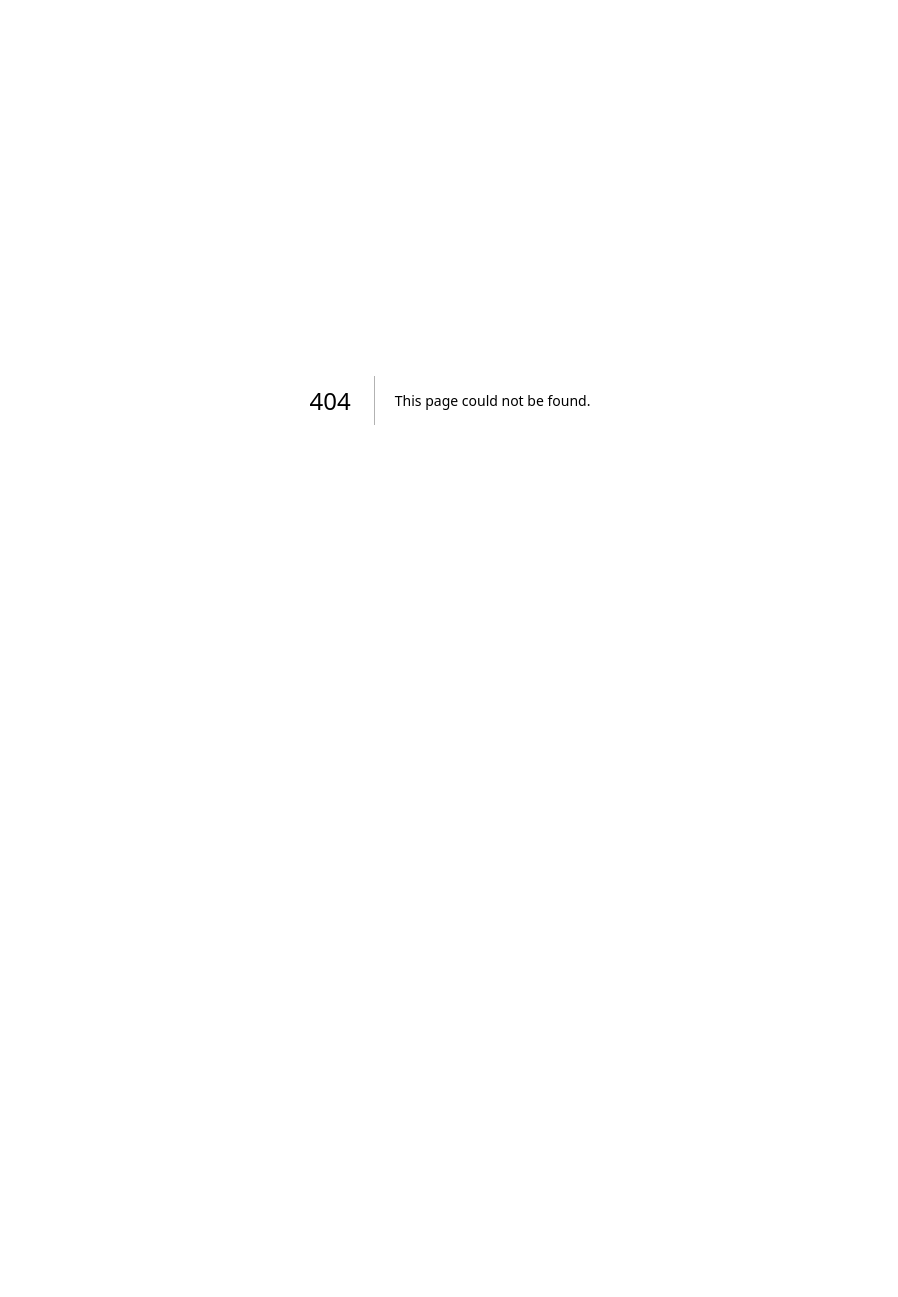
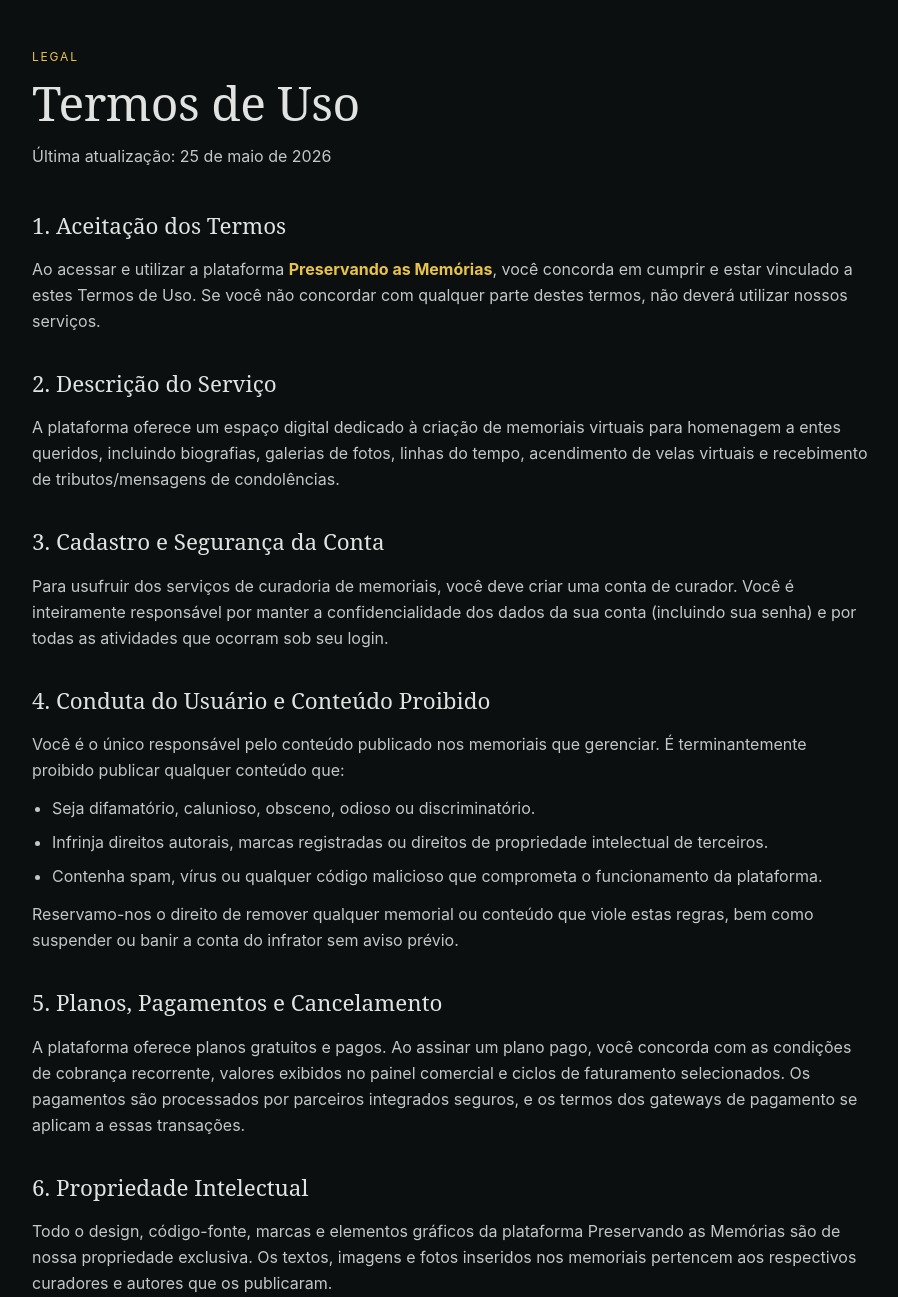
Before and after one commit to MaikeSouzaL/preservando-as-memorias, a Next.js app: page /termos-uso in a window 1280 px wide. Before the commit this address had no page. Shown: the top 1297 px of the page, without its empty margins (190-1088 px from the left). Before the commit the page ends 800 px from the top, so only its background shows below. Built offline with nearby package versions, Linux system fonts and the light colour scheme.

Commit message:
feat: add termos-uso page to resolve 404 error

```diff
--- /dev/null
+++ b/src/app/(public)/termos-uso/page.tsx
@@ -0,0 +1,86 @@
+export const dynamic = "force-dynamic";
+
+export default function TermosUsoPage() {
+  return (
+    <main className="mx-auto flex w-full max-w-[900px] flex-1 flex-col px-gutter py-12">
+      <header className="mb-10">
+        <p className="mb-2 font-label-caps text-[0.75rem] uppercase tracking-[0.15em] text-tertiary">
+          Legal
+        </p>
+        <h1 className="font-h2 text-[clamp(2rem,5vw,3rem)] font-light leading-[1.2] tracking-[-0.01em] text-on-surface">
+          Termos de Uso
+        </h1>
+        <p className="mt-3 max-w-3xl text-on-surface-variant">
+          Última atualização: 25 de maio de 2026
+        </p>
+      </header>
+
+      <div className="prose-custom grid gap-8 text-on-surface-variant leading-relaxed">
+        <section>
+          <h2 className="mb-3 font-h3 text-[1.4rem] text-on-surface">1. Aceitação dos Termos</h2>
+          <p>
+            Ao acessar e utilizar a plataforma <strong className="text-tertiary">Preservando as Memórias</strong>, você concorda em cumprir e estar vinculado a estes Termos de Uso. Se você não concordar com qualquer parte destes termos, não deverá utilizar nossos serviços.
+          </p>
+        </section>
+
+        <section>
+          <h2 className="mb-3 font-h3 text-[1.4rem] text-on-surface">2. Descrição do Serviço</h2>
+          <p>
+            A plataforma oferece um espaço digital dedicado à criação de memoriais virtuais para homenagem a entes queridos, incluindo biografias, galerias de fotos, linhas do tempo, acendimento de velas virtuais e recebimento de tributos/mensagens de condolências.
+          </p>
+        </section>
+
+        <section>
+          <h2 className="mb-3 font-h3 text-[1.4rem] text-on-surface">3. Cadastro e Segurança da Conta</h2>
+          <p>
+            Para usufruir dos serviços de curadoria de memoriais, você deve criar uma conta de curador. Você é inteiramente responsável por manter a confidencialidade dos dados da sua conta (incluindo sua senha) e por todas as atividades que ocorram sob seu login.
+          </p>
+        </section>
+
+        <section>
+          <h2 className="mb-3 font-h3 text-[1.4rem] text-on-surface">4. Conduta do Usuário e Conteúdo Proibido</h2>
+          <p>
+            Você é o único responsável pelo conteúdo publicado nos memoriais que gerenciar. É terminantemente proibido publicar qualquer conteúdo que:
+          </p>
+          <ul className="mt-3 grid gap-2 pl-5">
+            <li className="list-disc">Seja difamatório, calunioso, obsceno, odioso ou discriminatório.</li>
+            <li className="list-disc">Infrinja direitos autorais, marcas registradas ou direitos de propriedade intelectual de terceiros.</li>
+            <li className="list-disc">Contenha spam, vírus ou qualquer código malicioso que comprometa o funcionamento da plataforma.</li>
+          </ul>
+          <p className="mt-3">
+            Reservamo-nos o direito de remover qualquer memorial ou conteúdo que viole estas regras, bem como suspender ou banir a conta do infrator sem aviso prévio.
+          </p>
+        </section>
+
+        <section>
+          <h2 className="mb-3 font-h3 text-[1.4rem] text-on-surface">5. Planos, Pagamentos e Cancelamento</h2>
+          <p>
+            A plataforma oferece planos gratuitos e pagos. Ao assinar um plano pago, você concorda com as condições de cobrança recorrente, valores exibidos no painel comercial e ciclos de faturamento selecionados.
+            Os pagamentos são processados por parceiros integrados seguros, e os termos dos gateways de pagamento se aplicam a essas transações.
+          </p>
+        </section>
+
+        <section>
+          <h2 className="mb-3 font-h3 text-[1.4rem] text-on-surface">6. Propriedade Intelectual</h2>
+          <p>
+            Todo o design, código-fonte, marcas e elementos gráficos da plataforma Preservando as Memórias são de nossa propriedade exclusiva. Os textos, imagens e fotos inseridos nos memoriais pertencem aos respectivos curadores e autores que os publicaram.
+          </p>
+        </section>
+
+        <section>
+          <h2 className="mb-3 font-h3 text-[1.4rem] text-on-surface">7. Limitação de Responsabilidade</h2>
+          <p>
+            A plataforma é fornecida "como está" e não garantimos que o serviço será ininterrupto ou livre de erros. Em nenhuma circunstância seremos responsáveis por danos indiretos, incidentais ou perda de dados decorrentes do uso ou da impossibilidade de uso da plataforma.
+          </p>
+        </section>
+
+        <section>
+          <h2 className="mb-3 font-h3 text-[1.4rem] text-on-surface">8. Modificações dos Termos</h2>
+          <p>
+            Podemos alterar estes Termos de Uso a qualquer momento. O uso continuado da plataforma após a publicação das alterações constituirá sua aceitação dos novos termos.
+          </p>
+        </section>
+      </div>
+    </main>
+  );
+}
```
